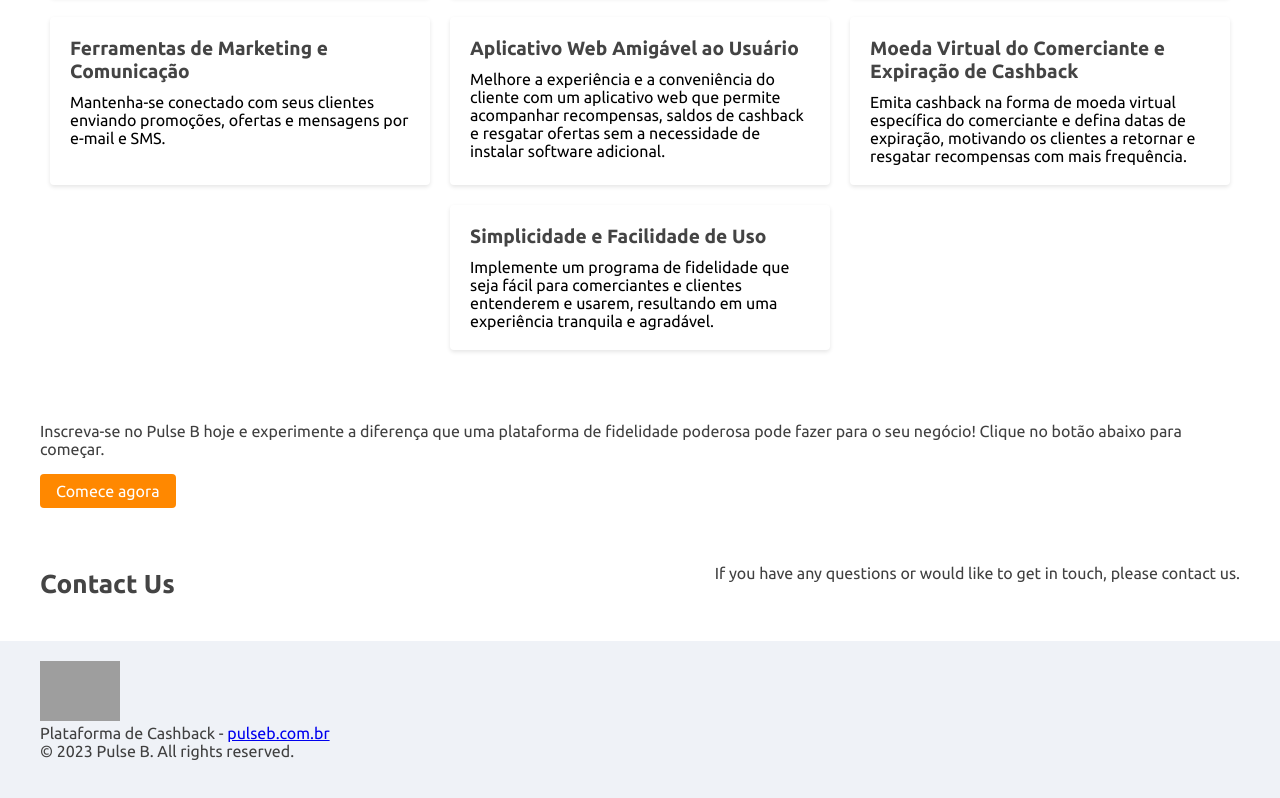
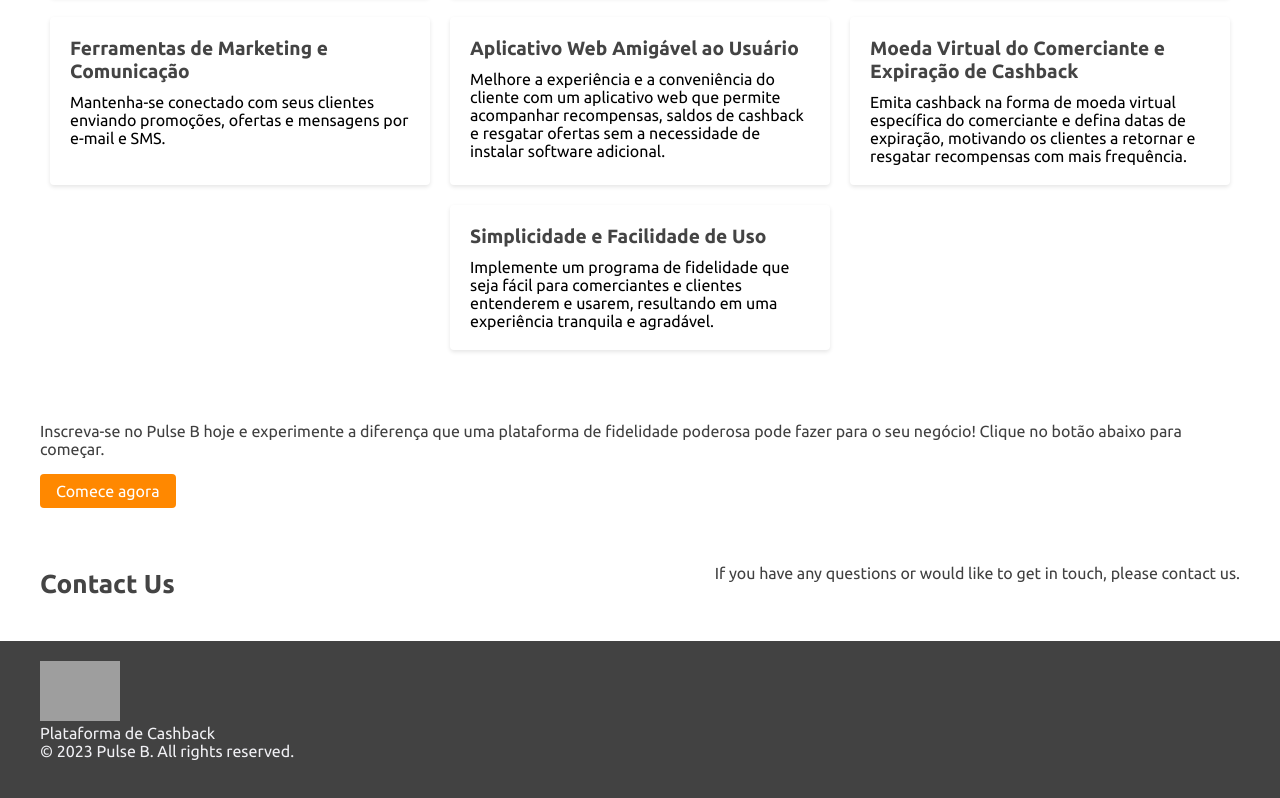
Before and after one commit to ronoel/pulseb-website, a website built with webpack: page src/index.html in a window 1280 px wide. Shown: the part 1242-2040 px from the top of the page. Built offline with nearby package versions, Linux system fonts and the light colour scheme; grey boxes are pictures that could not be loaded.

Commit message:
improv: footer copyright

```diff
--- a/src/assets/styles/footer.scss
+++ b/src/assets/styles/footer.scss
@@ -2,8 +2,8 @@ footer {
     display: flex;
     align-items: center;
     justify-content: center;
-    background-color: #eff2f7;
-    color: $color-dark;
+    background-color: #424242;
+    color: #F0F0F4;;
     padding-bottom: 60px;
 }
 
--- a/src/index.html
+++ b/src/index.html
@@ -158,7 +158,8 @@
             <img src="https://storage.googleapis.com/file.pulseb.com.br/assets/logo/v2/pulseb-2.png"
                 alt="Logo Pulse B.">
             <br>
-            Plataforma de Cashback - <a href="https://pulseb.com.br" target="_blank">pulseb.com.br</a>
+            Plataforma de Cashback
+             <!-- - <a href="https://pulseb.com.br" target="_blank">pulseb.com.br</a> -->
             <div class="footer-copyright">
                     © 2023 Pulse B. All rights reserved.
             </div>
```
Also changed, not shown: 1 other file.
